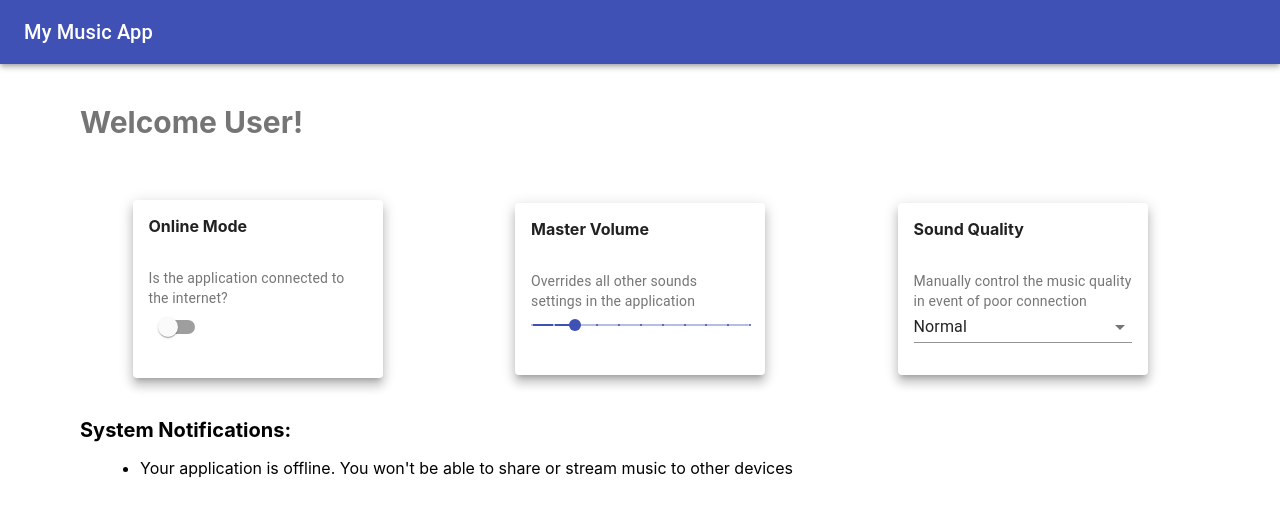
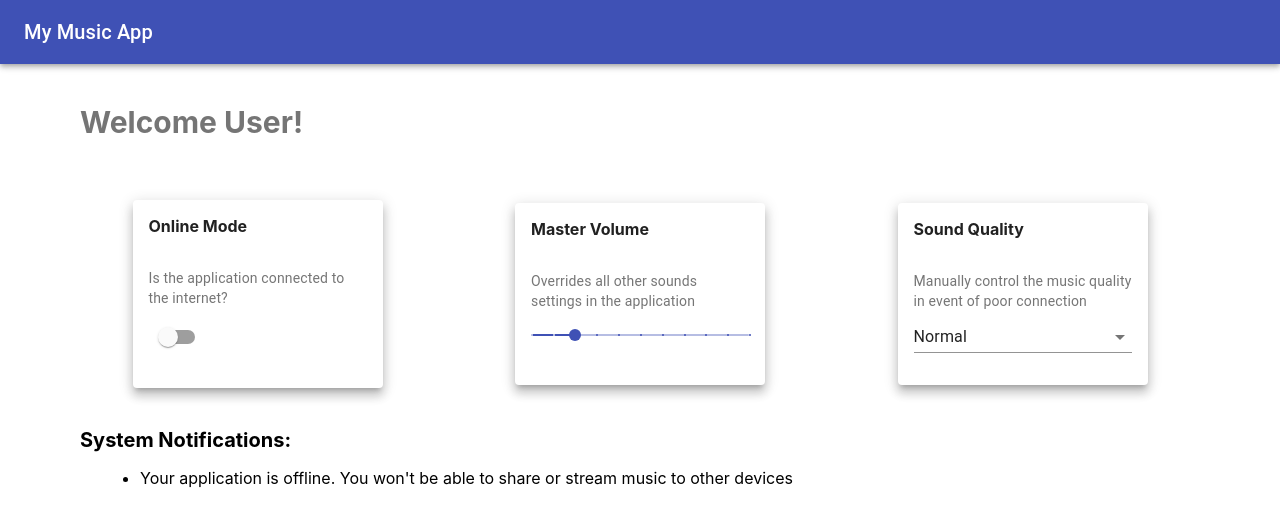
Before and after one commit to Michael-Fares/my-music-app2, a React (Create React App) app: page / in a window 1280 px wide. Both pictures are taken after a click on the button "LOGIN". Shown: the top 526 px of the page. Built offline with nearby package versions, Linux system fonts and the light colour scheme.

Commit message:
more styles

```diff
--- a/src/App.css
+++ b/src/App.css
@@ -19,11 +19,11 @@
 }
 
 .textfield-margin {
-  margin-top: 50px;
+  margin-top: 20px;
 }
 
-.sidepadding {
-  padding: 0 20px;
+.margin-top-thin {
+  margin-top: 10px;
 }
 
 .cardcontent-margin {
--- a/src/components/Dashboard.js
+++ b/src/components/Dashboard.js
@@ -86,7 +86,7 @@ useEffect(()=>{
           Is the application connected to the internet?
 
         </Typography>
-        <Switch onChange={handleOnline}/>
+        <Switch className = "margin-top-thin" onChange={handleOnline}/>
       </CardContent>
       <CardActions disableSpacing></CardActions>
     </Card>
@@ -102,7 +102,7 @@ useEffect(()=>{
         <Typography variant="body2" color="textSecondary" component="p" >
           Overrides all other sounds settings in the application
         </Typography>
-        <Slider
+        <Slider className = "margin-top-thin"
         value = {volume}
         onChange = {handleVolume}
         aria-labelledby="discrete-slider-small-steps"
@@ -129,7 +129,8 @@ useEffect(()=>{
           Manually control the music quality in event of poor connection
         </Typography>
 
-        <Select fullWidth = {true}
+        <Select className = "margin-top-thin"
+          fullWidth = {true}
           labelId="demo-simple-select-label"
           id="demo-simple-select"
           value={soundQuality}
```
